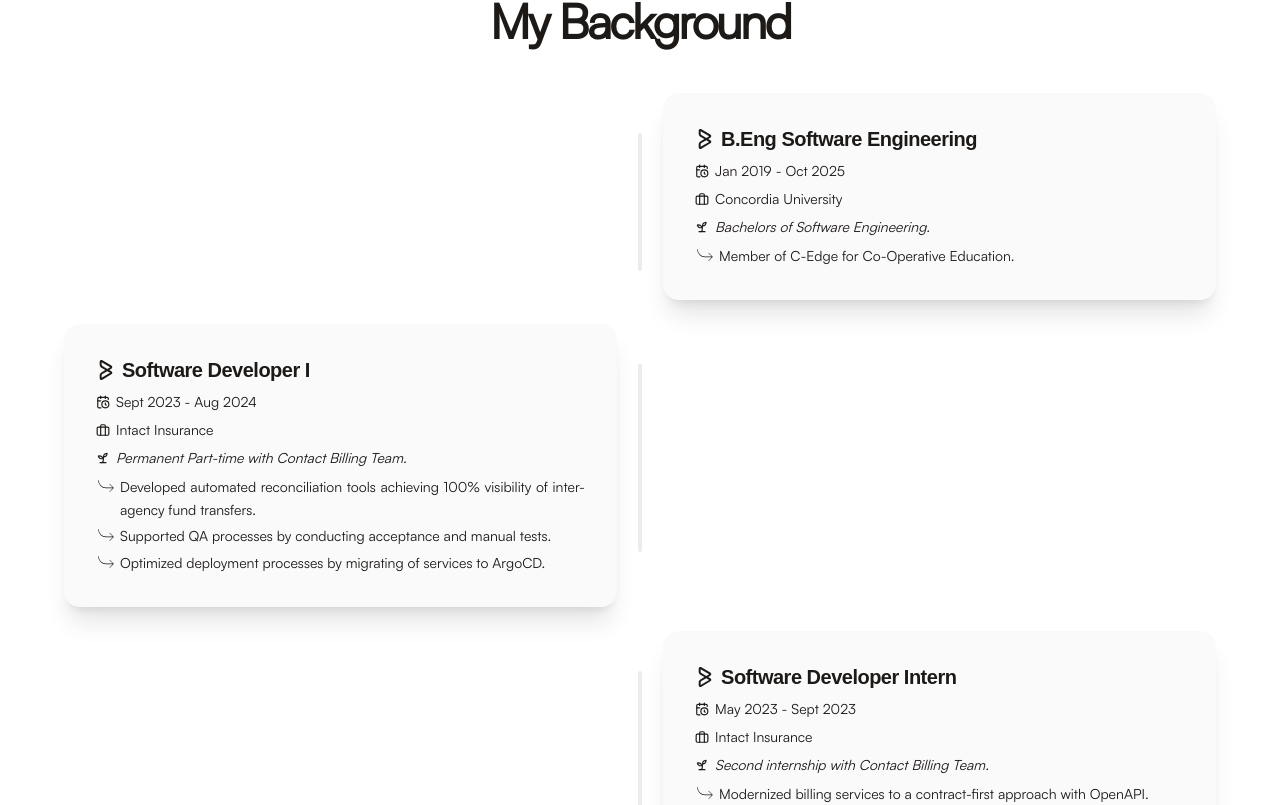
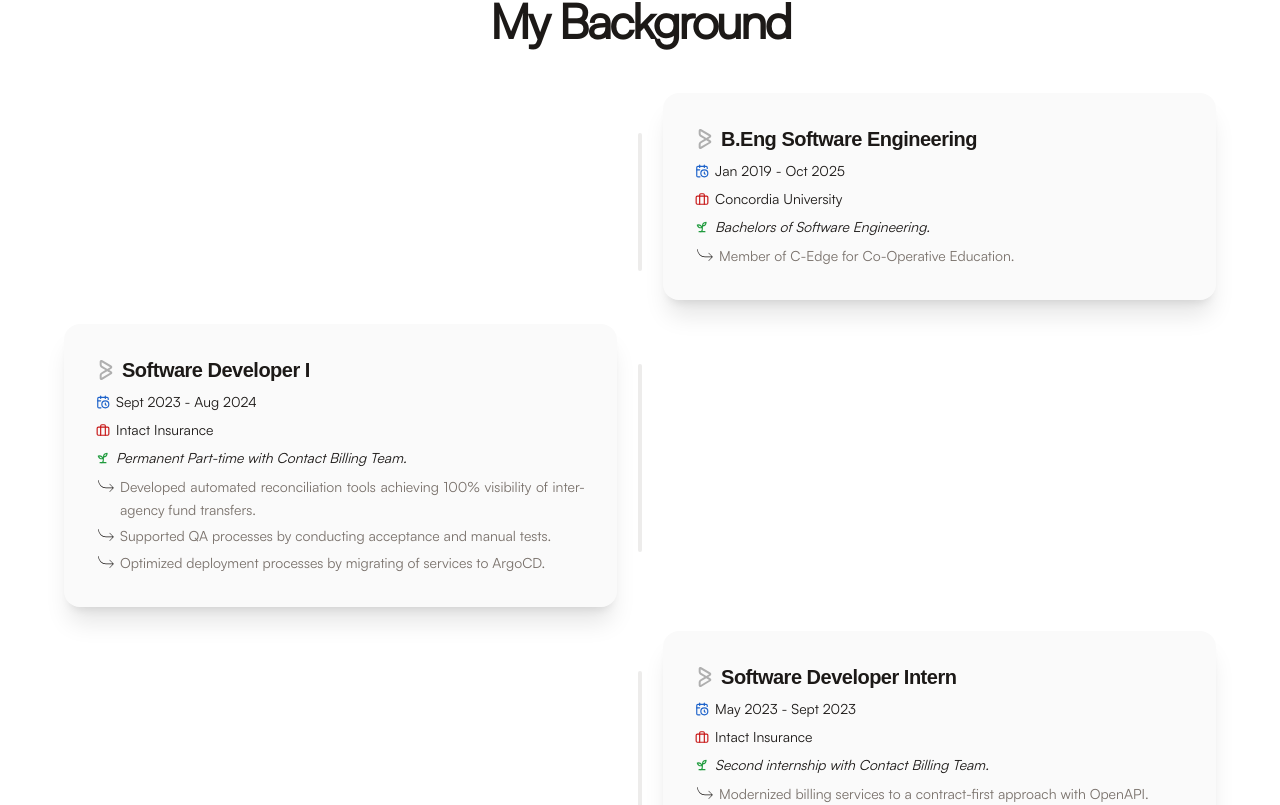
Before and after one commit to eimcharles/eimcharles.github.io, a React (Vite) app: page / in a window 1280 px wide. Shown: the part 899-1704 px from the top of the page. Built offline with nearby package versions, Linux system fonts and the light colour scheme; a web font is replaced by a local one.

Commit message:
chore(background): remove color transitions from timeline components.

```diff
--- a/src/components/Background.jsx
+++ b/src/components/Background.jsx
@@ -26,16 +26,16 @@ const Background = () => {
                   <div className="flex flex-col sm:flex-row sm:items-center justify-between gap-2 pb-1">
                     <div className="flex flex-col gap-2 [&_svg]:transition-colors [&_svg]:duration-500 [&_svg]:shrink-0">
                       <h3 className="font-chillax lg:text-xl font-black tracking-tight text-stone-900 flex items-center gap-1.5">
-                        <backgroundIcons.role className="group-hover:text-[#afafaf]"/>{item.role}
+                        <backgroundIcons.role className="text-[#afafaf]"/>{item.role}
                       </h3>
                       <p className="font-satoshi text-xs lg:text-sm font-medium text-stone-900 flex items-center gap-1.5">
-                        <backgroundIcons.calendar className="group-hover:text-[#1e63ca]" /> {item.duration}
+                        <backgroundIcons.calendar className="text-[#1e63ca]" /> {item.duration}
                       </p>
                       <p className="font-satoshi text-xs lg:text-sm font-medium text-stone-900 flex items-center gap-1.5">
-                        <backgroundIcons.company className="group-hover:text-[#c71717]" /> {item.organization}
+                        <backgroundIcons.company className="text-[#c71717]" /> {item.organization}
                       </p>
                       <p className="font-satoshi text-xs lg:text-sm text-stone-900 flex items-center gap-1.5 italic">
-                        <backgroundIcons.growth className="group-hover:text-[#209b3e]" />{item.summary}
+                        <backgroundIcons.growth className="text-[#209b3e]" />{item.summary}
                       </p>
                     </div>
                   </div>
@@ -44,7 +44,7 @@ const Background = () => {
                     {item.contributions.map((contribution) => (
                       <div key={contribution.id} className="flex justify-start gap-1">
                         <backgroundIcons.arrow className="text-lg lg:text-xl shrink-0 select-none"/>
-                        <p className="text-justify group-hover:text-stone-500 transition-colors duration-500">{contribution.text}</p>
+                        <p className="text-justify text-stone-500 transition-colors duration-500">{contribution.text}</p>
                       </div>
                     ))}
                   </div>
```
